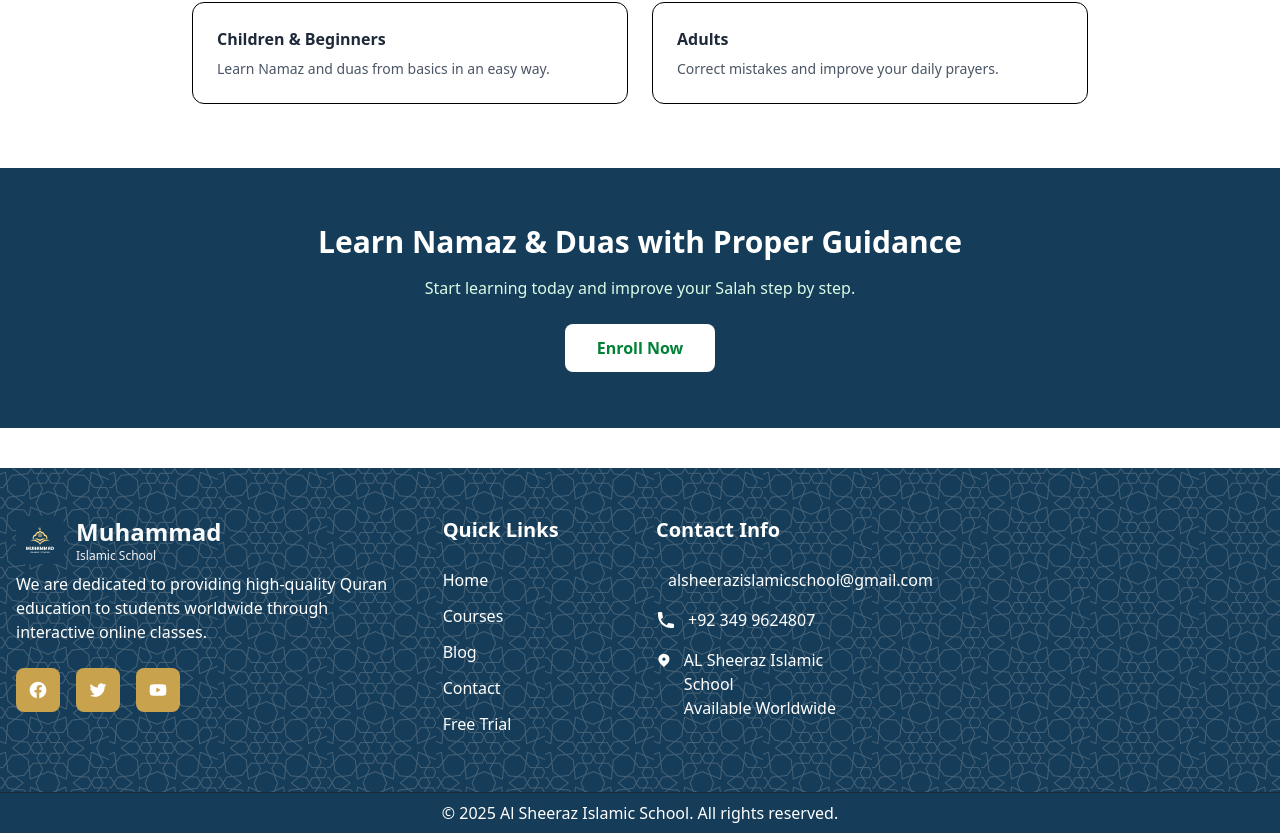
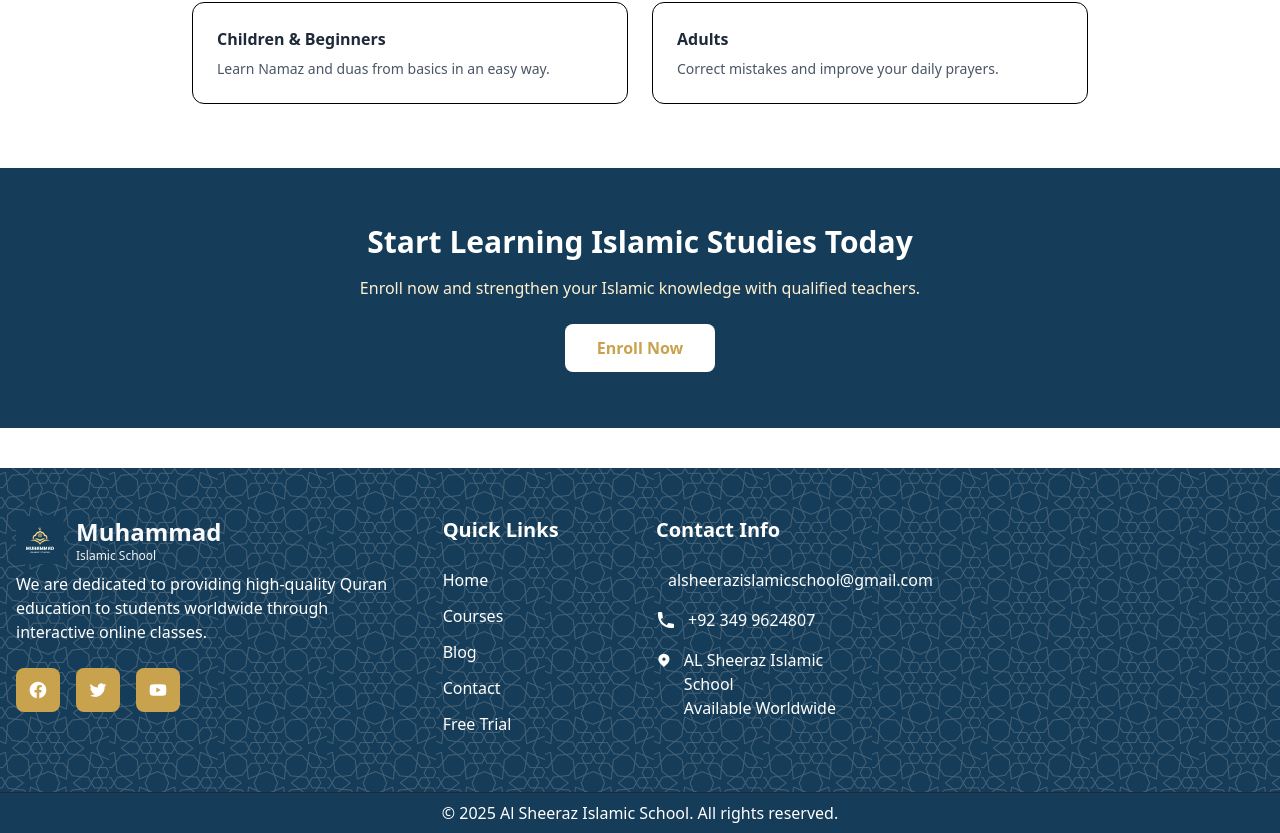
Before and after one commit to Ansarkhan012/Muhammad-islamic-school, a Next.js app: page /courses/namaz-dua in a window 1280 px wide. Shown: the part 1385-2218 px from the top of the page. Built offline with nearby package versions, Linux system fonts and the light colour scheme.

Commit message:
CTA Updates

```diff
--- a/app/courses/learn-islamic-studies/page.tsx
+++ b/app/courses/learn-islamic-studies/page.tsx
@@ -1,3 +1,4 @@
+import CoursesCTA from '@/components/CoursesCTA';
 import Image from 'next/image';
 import Link from 'next/link';
 
@@ -112,23 +113,8 @@ export default function LearnIslamicStudiesPage() {
       </section>
 
       {/* CTA */}
-      <section className="bg-[#153c58] mb-10 py-14 text-center">
-        <div className="container mx-auto px-4">
-          <h2 className="text-2xl md:text-3xl font-bold text-white mb-4">
-            Start Learning Islamic Studies Today
-          </h2>
-          <p className="text-green-100 mb-6">
-            Enroll now and strengthen your Islamic knowledge with qualified
-            teachers.
-          </p>
-          <Link
-            href="/contact"
-            className="inline-block bg-white text-green-700 font-semibold px-8 py-3 rounded-lg hover:bg-green-100 transition"
-          >
-            Enroll Now
-          </Link>
-        </div>
-      </section>
+      <CoursesCTA />
+
     </main>
   );
 }
--- a/app/courses/learn-qaida/page.tsx
+++ b/app/courses/learn-qaida/page.tsx
@@ -1,3 +1,4 @@
+import CoursesCTA from '@/components/CoursesCTA';
 import Image from 'next/image';
 import Link from 'next/link';
 
@@ -112,23 +113,7 @@ export default function LearnIslamicStudiesPage() {
       </section>
 
       {/* CTA */}
-      <section className="bg-[#153c58] mb-10 py-14 text-center">
-        <div className="container mx-auto px-4">
-          <h2 className="text-2xl md:text-3xl font-bold text-white mb-4">
-            Start Learning Islamic Studies Today
-          </h2>
-          <p className="text-green-100 mb-6">
-            Enroll now and strengthen your Islamic knowledge with qualified
-            teachers.
-          </p>
-          <Link
-            href="/contact"
-            className="inline-block bg-white text-green-700 font-semibold px-8 py-3 rounded-lg hover:bg-green-100 transition"
-          >
-            Enroll Now
-          </Link>
-        </div>
-      </section>
+      <CoursesCTA />
     </main>
   );
 }
--- a/app/courses/namaz-dua/page.tsx
+++ b/app/courses/namaz-dua/page.tsx
@@ -1,3 +1,4 @@
+import CoursesCTA from '@/components/CoursesCTA';
 import Image from 'next/image';
 import Link from 'next/link';
 
@@ -109,22 +110,7 @@ export default function NamazDuaPage() {
       </section>
 
       {/* CTA */}
-      <section className="bg-[#153c58] mb-10 py-14 text-center">
-        <div className="container mx-auto px-4">
-          <h2 className="text-2xl md:text-3xl font-bold text-white mb-4">
-            Learn Namaz & Duas with Proper Guidance
-          </h2>
-          <p className="text-green-100 mb-6">
-            Start learning today and improve your Salah step by step.
-          </p>
-          <Link
-            href="/contact"
-            className="inline-block bg-white text-green-700 font-semibold px-8 py-3 rounded-lg hover:bg-green-100 transition"
-          >
-            Enroll Now
-          </Link>
-        </div>
-      </section>
+     <CoursesCTA />
     </main>
   );
 }
--- a/app/courses/quran-memorization/page.tsx
+++ b/app/courses/quran-memorization/page.tsx
@@ -1,3 +1,4 @@
+import CoursesCTA from '@/components/CoursesCTA';
 import Image from 'next/image';
 import Link from 'next/link';
 
@@ -109,22 +110,7 @@ export default function QuranMemorizationPage() {
       </section>
 
       {/* CTA */}
-      <section className="bg-[#153c58] mb-10 py-14 text-center">
-        <div className="container mx-auto px-4">
-          <h2 className="text-2xl md:text-3xl font-bold text-white mb-4">
-            Begin Your Quran Memorization Journey
-          </h2>
-          <p className="text-green-100 mb-6">
-            Join now and memorize the Holy Quran with expert guidance.
-          </p>
-          <Link
-            href="/contact"
-            className="inline-block bg-white text-green-700 font-semibold px-8 py-3 rounded-lg hover:bg-green-100 transition"
-          >
-            Enroll Now
-          </Link>
-        </div>
-      </section>
+      <CoursesCTA />
     </main>
   );
 }
--- /dev/null
+++ b/components/CoursesCTA.tsx
@@ -0,0 +1,26 @@
+import Link from 'next/link'
+import React from 'react'
+
+function CoursesCTA() {
+  return (
+    <section className="bg-[#153c58] mb-10 py-14 text-center">
+        <div className="container mx-auto px-4">
+          <h2 className="text-2xl md:text-3xl font-bold text-white mb-4">
+            Start Learning Islamic Studies Today
+          </h2>
+          <p className="text-[#fff1d2] mb-6">
+            Enroll now and strengthen your Islamic knowledge with qualified
+            teachers.
+          </p>
+          <Link
+            href="/contact"
+            className="inline-block bg-white text-[#C9A24D] font-semibold px-8 py-3 rounded-lg hover:bg-[#ffe5ab] transition"
+          >
+            Enroll Now
+          </Link>
+        </div>
+      </section>
+  )
+}
+
+export default CoursesCTA
```
